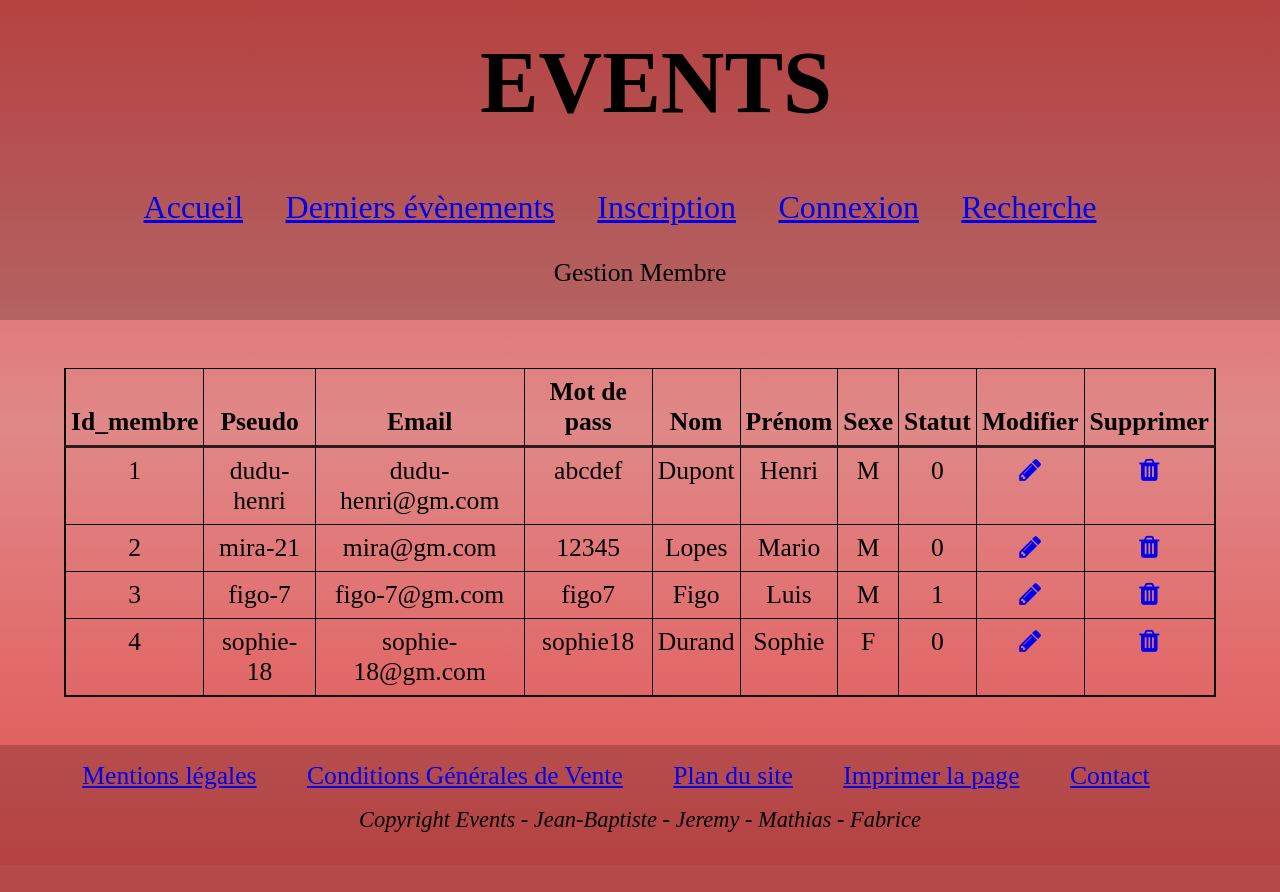
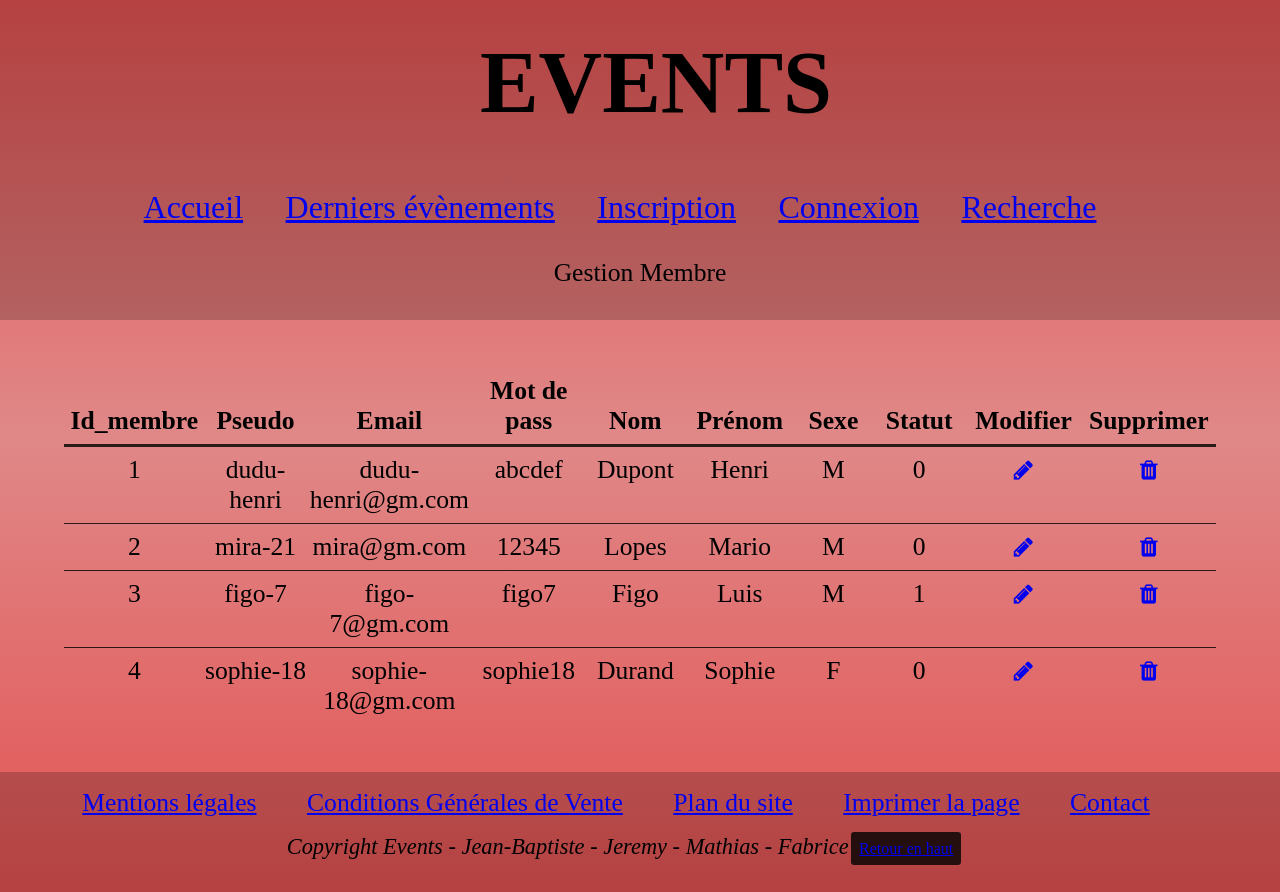
Before and after one commit to jbm85/team_rocket, a PHP site: page /votre_nouveau_dossier/maquette_html/gestion_membre.html in a window 1280 px wide. Before the commit the page ends 832 px from the top, so only its background shows below. Run offline with PHP 8.4, Linux system fonts and the light colour scheme; some libraries are stand-ins or nearby versions; some web fonts are replaced.

Commit message:
modif style

```diff
--- a/maquette_html/css/style.css
+++ b/maquette_html/css/style.css
@@ -179,6 +179,13 @@ footer li:nth-child(4){
 
 footer em{
 	font-size: 1rem;
+}
+
+#backTop{
+	font-size: 1rem;
+	background-color: rgba(0, 0, 0, .8);
+	border-radius: .2rem;
+	padding: .5rem;
 }
 
 /* Format TABLETTE */
@@ -1061,7 +1068,7 @@ footer em{
     background-color: aliceblue;
 }
 
-h2 {
+#profil h2 {
     margin-top: 2rem;
 }
 
@@ -1084,12 +1091,12 @@ h2 {
     display: none;
 }
 
-table, th, td {
+#profil table, #profil th, #profil td {
     border: 1px solid black;
     border-collapse: collapse;
+}
 
-}
-th, td {
+#profil th, #profil td {
     padding: 5px;
 }
 
@@ -1149,63 +1156,25 @@ th, td {
 		border-collapse: collapse;
 		border-spacing: 0;
 		width: 90%;
-		margin:0 auto 2rem auto;
+		margin: auto;
 	}
 
 	#manage_member_page th, #manage_member_page td{
 		font-size: 1rem;
+		width: 10rem;
 	}
 
-	.table > thead > tr > th,
-	.table > tbody > tr > th,
-	.table > thead > tr > td,
 	.table > tbody > tr > td {
 		padding-top: .5rem;
 		padding-bottom: .5rem;
-		vertical-align: top;
 		border-top: .1rem solid rgba(0, 0, 0, .8);
 	}
 	.table > thead > tr > th {
-		vertical-align: bottom;
 		border-bottom: .2rem solid rgba(0, 0, 0, .8);
 	}
 
-	.table > thead > tr:first-child > th,
-	.table > thead > tr:first-child > th,
-	.table > thead:first-child > tr:first-child > th,
-	.table > thead > tr:first-child > td,
-	.table > thead > tr:first-child > td,
-	.table > thead:first-child > tr:first-child > td {
-		border-top: 0;
-	}
-
-	.table > tbody + tbody {
-		border-top: .2rem solid rgba(0, 0, 0, .8);
-	}
-
-	#manage_member_page table td[class*="col-"],
-	#manage_member_page table th[class*="col-"] {
-		position: static;
-		float: none;
-		display: table-cell;
-	}
-
-	#manage_member_page td[colspan="4"]{
-		text-align: left;
-		border-top: .2rem solid black;
-	}
-
-	#manage_member_page td[colspan="4"]~td{
-		border-top: .2rem solid black;
-	}
-
-	#manage_member_page input{
-		display: block;
-		margin: 1rem auto;
-		padding: .5rem;
+	.fa-pencil, .fa-trash{
 		font-size: 1.2rem;
-		border: none;
-		border-radius: .2rem;
 	}
 
 }
@@ -1216,9 +1185,10 @@ th, td {
 
 	#manage_member_page th, #manage_member_page td{
 		font-size: 1.6rem;
+		width: 12rem;
 	}
 
-	#manage_member_page input{
+	.fa-pencil, .fa-trash{
 		font-size: 1.4rem;
 	}
 
@@ -1343,15 +1313,16 @@ Resolution d'ecran à 320px minimum
 		width: 100%;
 		margin: auto;
 	}
+
 	#sectionPhotoProfil {
 		position: relative;
 		width: 16rem;
 		height: 13rem;
 	}
+
 	#sandbox-container label{
 		width: 16rem;
 	}
-
 
 }
 
@@ -1362,11 +1333,13 @@ Resolution d'ecran à 320px minimum
 		width: 100%;
 		margin: auto;
 	}
+
 	#sectionPhotoProfil {
 		position: relative;
 		width: 16rem;
 		height: 13rem;
 	}
+
 	#sandbox-container label{
 		width: 100%;
 	}
@@ -1380,14 +1353,15 @@ Resolution d'ecran à 320px minimum
 		width: 50%;
 		margin: auto;
 	}
+
 	#sectionPhotoProfil {
 		position: relative;
 		width: 16rem;
 		height: 13rem;
 	}
+
 	#sandbox-container label{
 		width: 100%;
 	}
 
-
 }
--- a/maquette_html/gestion_membre.html
+++ b/maquette_html/gestion_membre.html
@@ -9,7 +9,6 @@
 
     <body>
         <header>
-
             <!-- Menu de navigation pour le format smartphone -->
             <nav id="mobile_nav">
                 <h1>Events</h1>
@@ -33,7 +32,6 @@
                     <li><a href="inscription.php">Inscription</a></li>
                     <li><a href="connexion.html">Connexion</a></li>
                     <li><a href="recherche.html">Recherche</a></li>
-
                 </ul>
             </nav>
             <p>Gestion Membre</p>
@@ -42,7 +40,7 @@
         <!--Contenu principal-->
         <main id="manage_member_page">
 
-        <table class="table table-responsive">
+            <table class="table">
                 <thead>
                     <tr>
                         <th>Id_membre</th>
--- a/maquette_html/js/script.js
+++ b/maquette_html/js/script.js
@@ -3,36 +3,40 @@ $(document).ready(function(){
     // Affichage du menu de navigation en format smartphone :
     $('.fa-bars').click(function(event){
         event.preventDefault();
-        $('#nav_hide').toggle();
+        $('#nav_hide').slideToggle();
     });
-    $("#uploadFile").on("change", function()
-    {
+
+    // Defilement de la page WEB pour remonter vers le haut de page :
+    $('footer').append('<a href="#main_nav" id="backTop">Retour en haut</a>');
+    $('#backTop').click(function(event){
+        event.preventDefault();
+        $('body, html').animate({scrollTop:$('#main_nav').offset().top});
+    });
+
+    // Chargement de la photo de profil en preview :
+    $("#uploadFile").on("change", function() {
         var files = !!this.files ? this.files : [];
         if (!files.length || !window.FileReader) return; // no file selected, or no FileReader support
 
-        if (/^image/.test( files[0].type)){ // only image file
+        if (/^image/.test(files[0].type)) { // only image file
             var reader = new FileReader(); // instance of the FileReader
             reader.readAsDataURL(files[0]); // read the local file
 
-            reader.onloadend = function(){ // set image data as background of div
-                $("#sectionPhotoProfil").css("background-image", "url("+this.result+")");
+            reader.onloadend = function () { // set image data as background of div
+                $("#sectionPhotoProfil").css("background-image", "url(" + this.result + ")");
             }
         }
     });
+
+    // Calendrier pour le formulaire d'inscriptoin :
     $('.datepicker').datepicker({
         format: "dd/mm/yyyy",
         language: "fr"
     });
 
-    // Affichage d'un bouton pour retourner en haut de la page si la hauteur de la page est superieure à 1024px et la largeur est superieure à 720px:
-    if ($(window).height()>1024 && $(window).width()>720){
-        $('footer').append('<a href="#main_nav" id="backTop">Retour en haut</a>');
+    // Detection de scroll :
+    if ($(window).scrollTop()>200){ //TODO: A revoir
+        alert('detection scroll');
     }
 
-    // Defilement de la page WEB pour remonter vers le haut :
-    $('#backTop').click(function(event){
-        event.preventDefault();
-        $('body').animate({ scrollTop: $('#main_nav').offset().top });
-    });
-
 })
```
Lines whose indentation alone changed are shown as unchanged.
